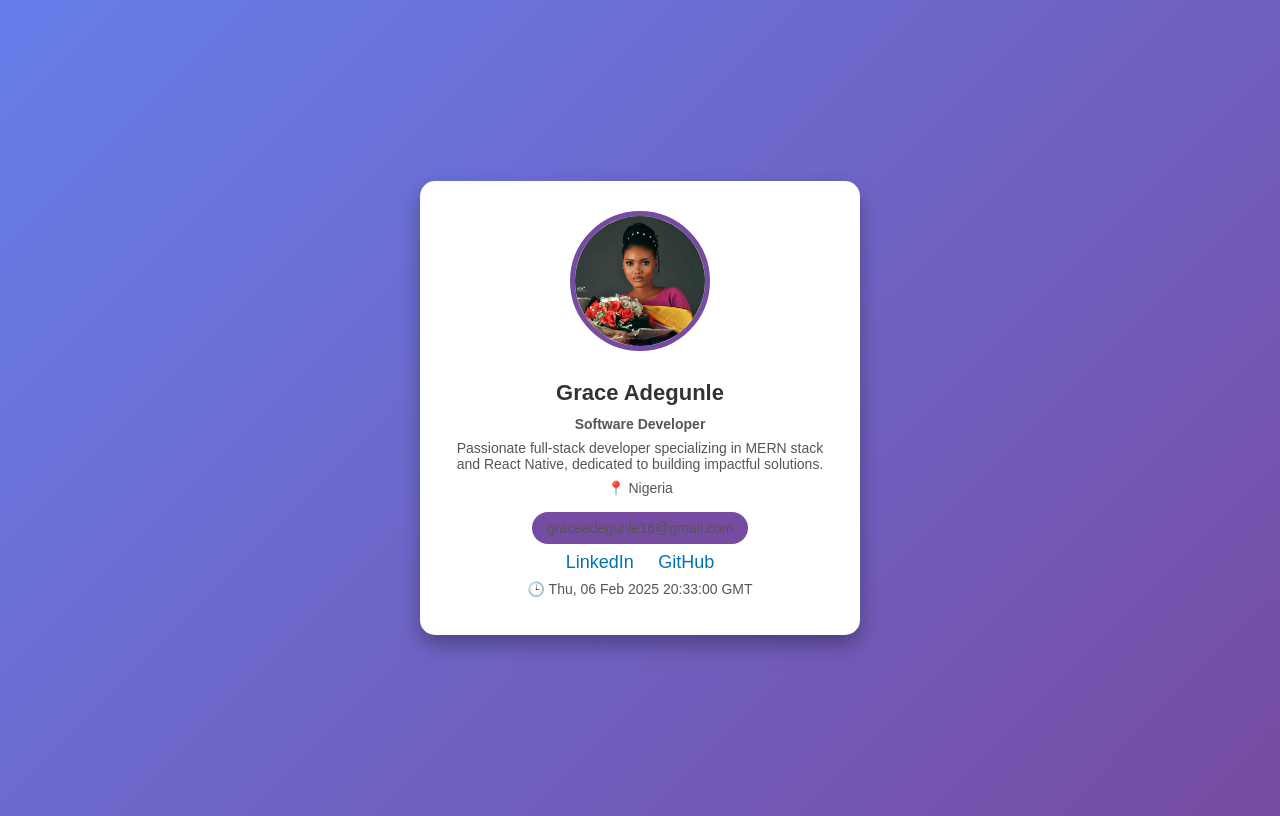
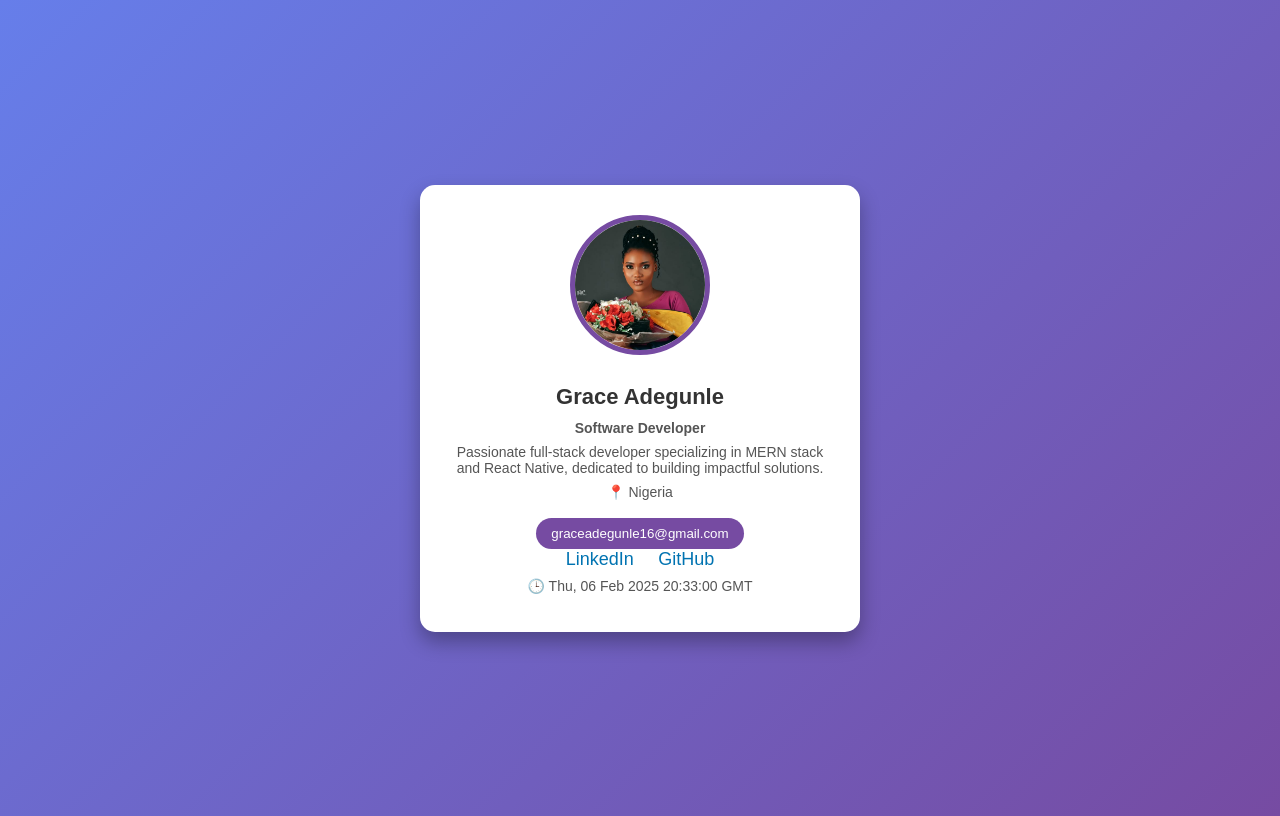
Before and after one commit to DevGracies/Profile-Card, a plain HTML site: page index.html in a window 1280 px wide. Drawn offline with Linux system fonts and the light colour scheme.

Commit message:
first commit

```diff
--- a/index.html
+++ b/index.html
@@ -61,7 +61,10 @@
             border-radius: 20px;
             display: inline-block;
             margin-top: 10px;
+            cursor: pointer;
+            border: none;
         }
+
     </style>
 </head>
 <body>
@@ -71,9 +74,11 @@
         <p data-testid="jobTitle"><strong>Software Developer</strong></p>
         <p data-testid="shortBio">Passionate full-stack developer specializing in MERN stack and React Native, dedicated to building impactful solutions.</p>
         <p data-testid="currentLocation">📍 Nigeria</p>
-        <p class="email" data-testid="emailAddress">graceadegunle16@gmail.com</p>
+        <a href="mailto:graceadegunle16@gmail.com" target="_blank" rel="noopener noreferrer">
+            <button class="email" data-testid="graceadegunle16@gmail.com">graceadegunle16@gmail.com</button>
+        </a>
         <div class="social-links" data-testid="socialLinks">
-            <a href="www.linkedin.com/in/graceadegunle" target="_blank">LinkedIn</a>
+            <a href="https://www.linkedin.com/in/graceadegunle/" target="_blank">LinkedIn</a>
             <a href="https://github.com/DevGracies" target="_blank">GitHub</a>
         </div>
         <p data-testid="currentTimeUTC" id="utcTime"></p>
```
